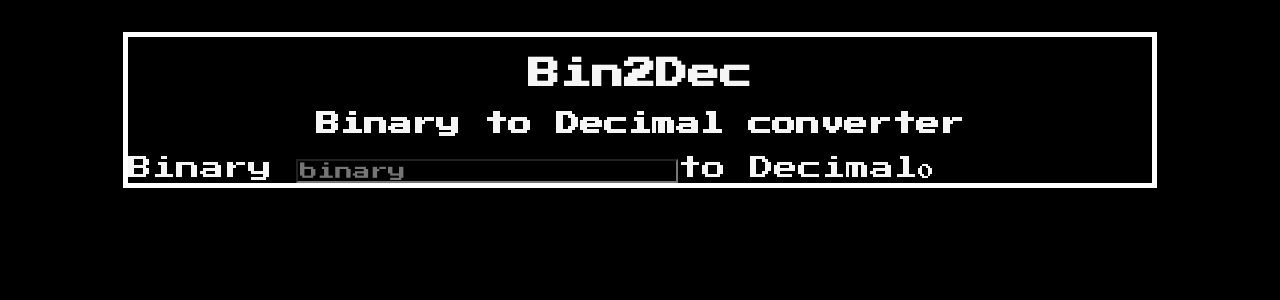
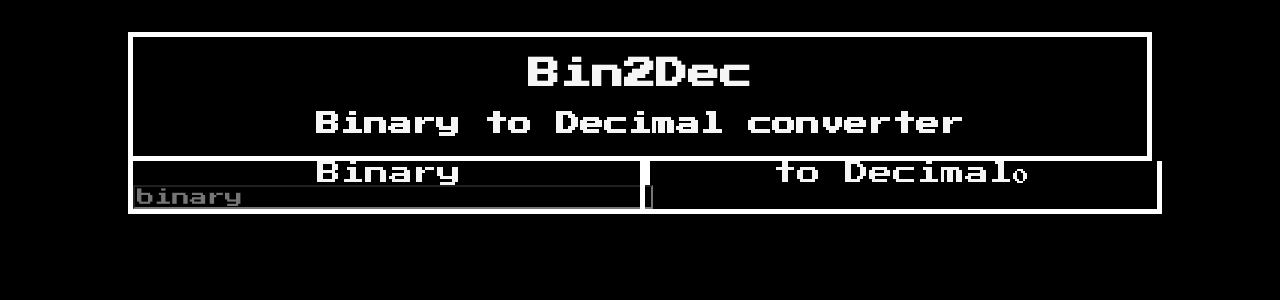
Before and after one commit to thonpair/Bin2Dec, a React (Create React App) app: page / in a window 1280 px wide. Shown: the top 300 px of the page. Built offline with nearby package versions, Linux system fonts and the light colour scheme.

Commit message:
grid display and responsive

```diff
--- a/src/App.css
+++ b/src/App.css
@@ -2,28 +2,57 @@
   text-align: center;
   margin: 2em auto;
   max-width: 1024px;
+  font-family: "Press Start 2P", cursive;
   color: whitesmoke;
-  border: 5px solid white;
-  font-family: 'Press Start 2P', cursive;
 }
 
-input{
-  color: lightgreen;
-background-color: black;
-font-family: inherit;
-font-size: 1.1em;
+header {
+  border: 5px solid white;
 }
 
-.error{
+input {
+  color: lightgreen;
+  background-color: black;
+  font-family: inherit;
+  font-size: 1.1em;
+  width: 100%;
+}
+
+.error {
   color: red;
   font-size: 1em;
 }
 
-.titleComponent{
+.titleComponent {
   font-size: 1.5em;
 }
 
-.container{
-  display: flex;
+#binaryContainer {
+  grid-area: binary;
+}
 
+#decimalContainer {
+  grid-area: decimal;
 }
+
+.block {
+  width: 100%;
+  border: 5px solid white;
+  border-top: 0px;
+}
+
+@media (max-width: 500px) {
+  .container {
+    grid-template-columns: 1fr;
+    grid-template-rows: 500px 500px;
+    grid-template-areas: "binary" "decimal";
+  }
+}
+
+@media (min-width: 501px) {
+  #container {
+    display: grid;
+    grid-template-columns: repeat(2, 1fr);
+    grid-template-areas: "binary decimal";
+  }
+}
--- a/src/App.js
+++ b/src/App.js
@@ -44,9 +44,11 @@ function App() {
   const [binary, setBinary] = useState("");
   return (
     <div className="App">
-      <h1>Bin2Dec</h1>
-      <h2>Binary to Decimal converter</h2>
-      <div className='container'>
+      <header>
+        <h1>Bin2Dec</h1>
+        <h2>Binary to Decimal converter</h2>
+      </header>
+      <div id='container'>
         <div id='binaryContainer' className='block'>
           <span className='titleComponent'>Binary </span>
           <BinaryComponent binary={binary} setBinary={setBinary} maxLength="8" />
```
